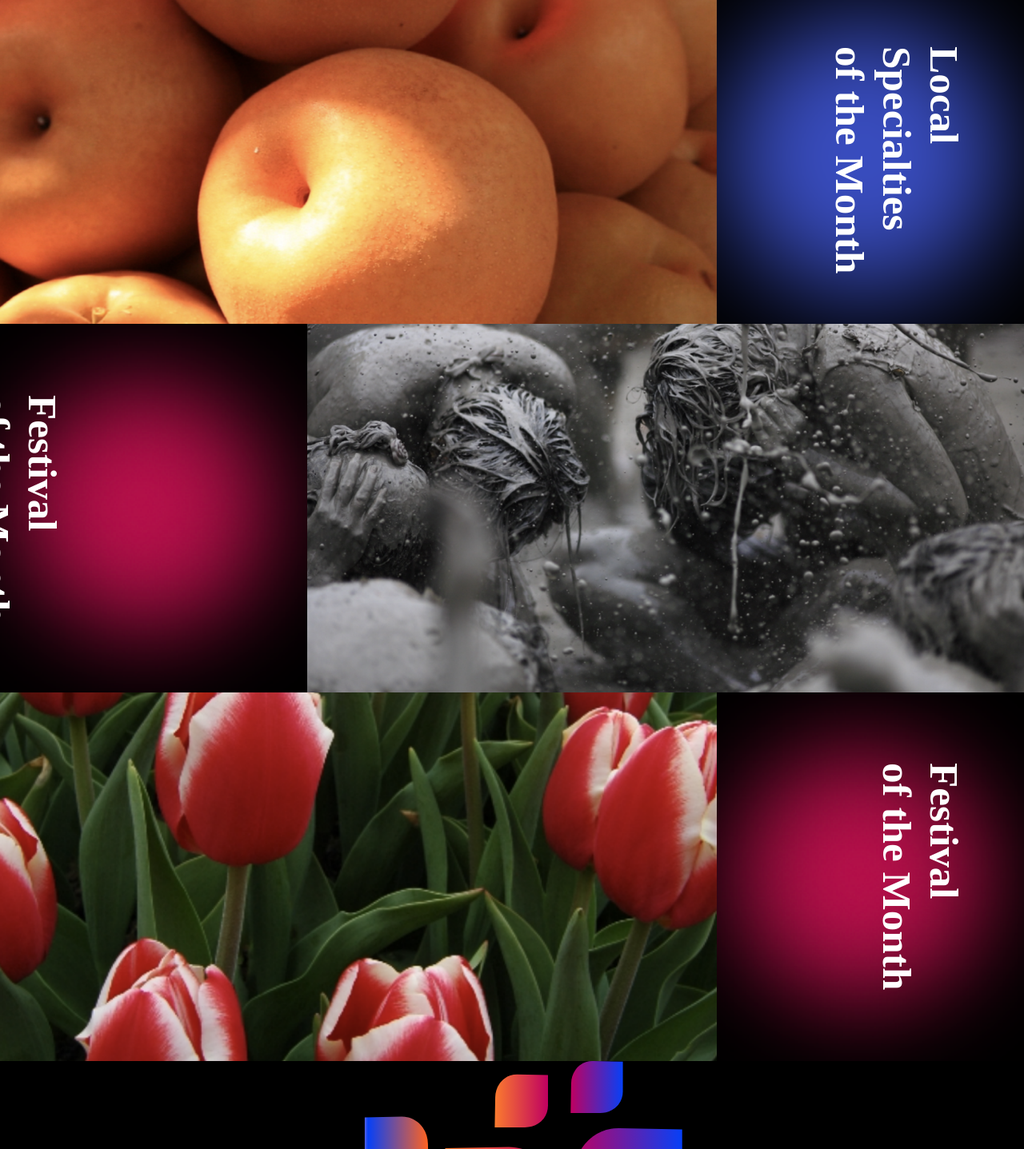
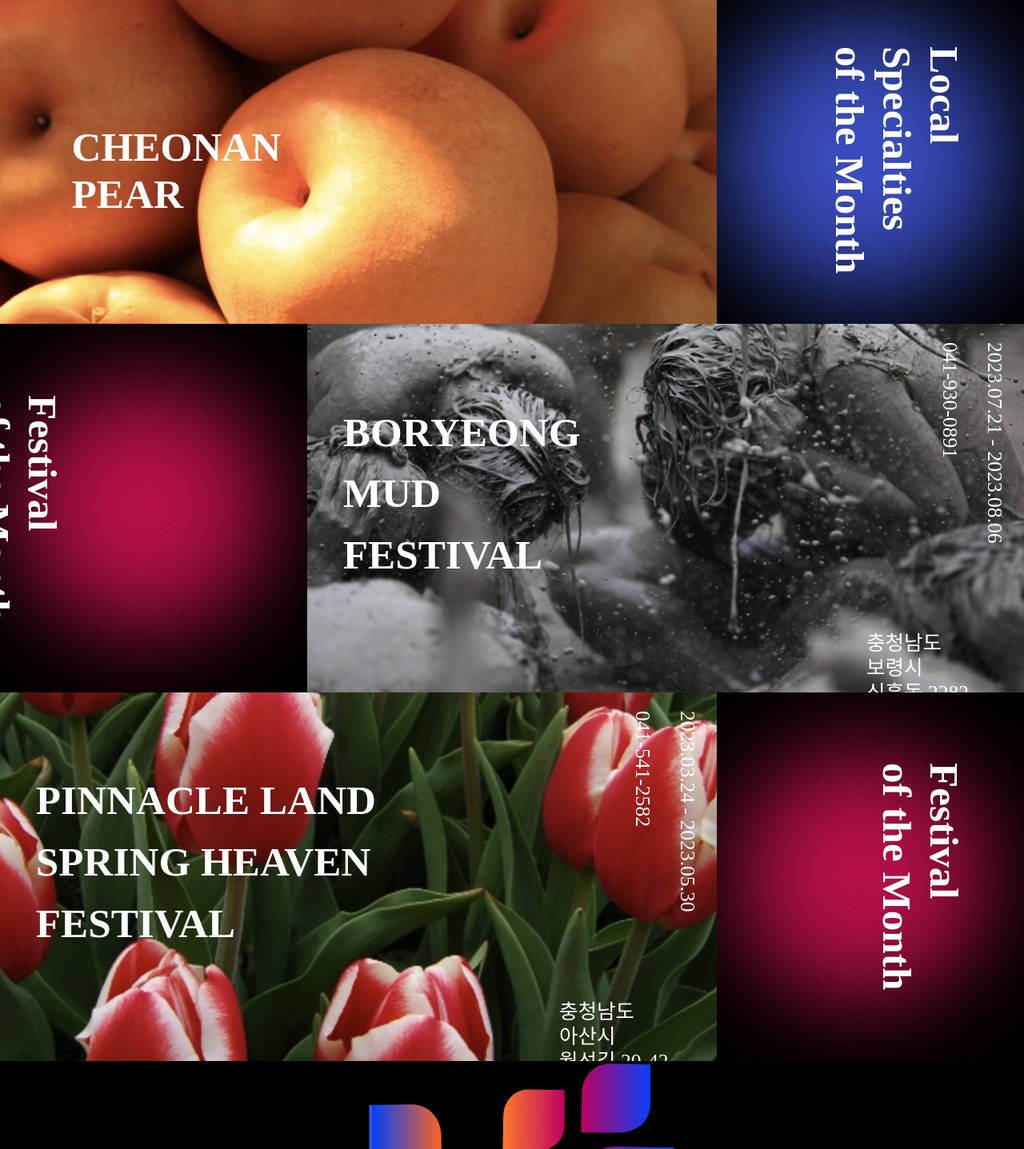
Before and after one commit to hin6150/ToyProject, a React (Create React App) app: page / in a window 1280 px wide. Shown: the part 1873-3310 px from the top of the page at 80% size. Built offline with nearby package versions, Linux system fonts and the light colour scheme; the HTML template or start-up script is replaced by a standard one.

Commit message:
프레임구조 최종본(#1)

```diff
--- a/src/Component/Boxs/Boxs.css
+++ b/src/Component/Boxs/Boxs.css
@@ -49,8 +49,6 @@
 .BoxTypeThree {
   position: relative;
   display: flex;
-  justify-content: center;
-  align-items: center;
   background-color: black;
 }
 .BoxTypeThree img {
@@ -64,8 +62,74 @@
   font-style: normal;
   font-weight: 700;
   font-size: 4vw;
+  bottom: 20%;
+  left: 10%;
 
   color: #ffffff;
+}
+
+.BoxTypeFour {
+  position: relative;
+  display: flex;
+  background-color: black;
+}
+.BoxTypeFour img {
+  width: 100%;
+  height: 100%;
+  object-fit: cover;
+}
+.BoxTypeFourTextOne {
+  position: absolute;
+  font-family: "Noto Sans KR";
+  font-style: normal;
+  font-weight: 700;
+  font-size: 4vw;
+
+  color: #ffffff;
+
+  top: 10%;
+  left: 5%;
+  line-height: 1.5;
+}
+
+.BoxTypeFourTextTwo {
+  position: absolute;
+  font-family: "Noto Sans KR";
+  font-style: normal;
+  font-weight: 100;
+  font-size: 2vw;
+
+  color: #ffffff;
+
+  top: 78%;
+  left: 78%;
+  line-height: 1.2;
+}
+
+.BoxTypeFourTextThree {
+  position: absolute;
+  font-family: "Noto Sans KR";
+  font-style: normal;
+  font-weight: 500;
+  font-size: 2vw;
+
+  color: #ffffff;
+
+  top: 5%;
+  left: 85%;
+  line-height: 1.2;
+  writing-mode: vertical-rl;
+}
+
+.BoxTypeFive {
+  position: relative;
+  display: flex;
+  background-color: black;
+}
+.BoxTypeFive img {
+  width: 100%;
+  height: 100%;
+  object-fit: cover;
 }
 
 .LastBox {
--- a/src/Component/Boxs/Boxs.js
+++ b/src/Component/Boxs/Boxs.js
@@ -21,15 +21,83 @@ export const BoxTypeTwo = (props) => {
   );
 };
 
-// export const BoxTypeThree = (props) => {
-//   return(
-//     <div class="BoxTypeThree" style={{ width: props.size, height: props.height }}/>
-//     <img src={`./img/${props.url}.png`} alt={props.url} />
-//     <div class="BoxTypeThreeText" style={{ right: props.right }}>
-//       {props.children}
-//     </div>
-//   );
-// };
+export const BoxTypeThree = (props) => {
+  return (
+    <div
+      class="BoxTypeThree"
+      style={{ width: props.size, height: props.height }}
+    >
+      <img src={`./img/${props.url}.png`} alt={props.url} />
+      <div class="BoxTypeThreeText">{props.children}</div>
+    </div>
+  );
+};
+
+export const BoxTypeFour = (props) => {
+  return (
+    <div
+      class="BoxTypeFour"
+      style={{ width: props.size, height: props.height }}
+    >
+      <img src={`./img/${props.url}.png`} alt={props.url} />
+      <div class="BoxTypeFourTextOne">
+        <p>
+          BORYEONG
+          <br />
+          MUD
+          <br />
+          FESTIVAL
+        </p>
+      </div>
+      <div class="BoxTypeFourTextTwo">
+        <p>
+          충청남도
+          <br />
+          보령시
+          <br />
+          신흥동 2282
+        </p>
+      </div>
+      <div class="BoxTypeFourTextThree">
+        <p>2023.07.21 - 2023.08.06</p>
+        <p>041-930-0891</p>
+      </div>
+    </div>
+  );
+};
+
+export const BoxTypeFive = (props) => {
+  return (
+    <div
+      class="BoxTypeFour"
+      style={{ width: props.size, height: props.height }}
+    >
+      <img src={`./img/${props.url}.png`} alt={props.url} />
+      <div class="BoxTypeFourTextOne">
+        <p>
+          PINNACLE LAND
+          <br />
+          SPRING HEAVEN
+          <br />
+          FESTIVAL
+        </p>
+      </div>
+      <div class="BoxTypeFourTextTwo">
+        <p>
+          충청남도
+          <br />
+          아산시
+          <br />
+          월선길 20-42
+        </p>
+      </div>
+      <div class="BoxTypeFourTextThree">
+        <p>2023.03.24 - 2023.05.30</p>
+        <p>041-541-2582</p>
+      </div>
+    </div>
+  );
+};
 
 export const LastBox = (props) => {
   return (
--- a/src/Component/SpecialBox/OutBox.css
+++ /dev/null
@@ -1,5 +0,0 @@
-.OutBox {
-  background-color: black;
-  width: 64vw;
-  height: 48vw;
-}
--- a/src/Component/SpecialBox/OutBox.js
+++ /dev/null
@@ -1,6 +0,0 @@
-import React from "react";
-import "./OutBox.css";
-
-export const OutBox = () => {
-  return <div class="OutBox"></div>;
-};
--- a/src/Pages/Main.js
+++ b/src/Pages/Main.js
@@ -1,8 +1,14 @@
 import React from "react";
 import { Banner } from "../Component/Banner/Banner";
 import Article from "../Component/Article/Article";
-import { Box, BoxTypeTwo } from "../Component/Boxs/Boxs";
-import { LastBox } from "../Component/Boxs/Boxs";
+import {
+  Box,
+  BoxTypeTwo,
+  BoxTypeThree,
+  BoxTypeFour,
+  LastBox,
+  BoxTypeFive,
+} from "../Component/Boxs/Boxs";
 import { SpecialBox } from "../Component/SpecialBox/SpecialBox";
 
 export const Main = () => {
@@ -54,7 +60,13 @@ export const Main = () => {
         </Box>
       </Article>
       <Article>
-        <Box size="70vw" url="배" height="32vw"></Box>
+        <BoxTypeThree size="70vw" url="배" height="32vw">
+          <p>
+            CHEONAN
+            <br />
+            PEAR
+          </p>
+        </BoxTypeThree>
         <BoxTypeTwo size="30vw" url="Rectangle 32" height="32vw" right="5%">
           <p>
             Local
@@ -73,10 +85,10 @@ export const Main = () => {
             of the Month
           </p>
         </BoxTypeTwo>
-        <Box size="70vw" url="boryeong" height="36vw"></Box>
+        <BoxTypeFour size="70vw" url="boryeong" height="36vw"></BoxTypeFour>
       </Article>
       <Article>
-        <Box size="70vw" url="festival" height="36vw"></Box>
+        <BoxTypeFive size="70vw" url="festival" height="36vw"></BoxTypeFive>
         <BoxTypeTwo size="30vw" url="pink22" height="36vw" right="5%">
           <p>
             Festival
@@ -86,7 +98,7 @@ export const Main = () => {
         </BoxTypeTwo>
       </Article>
       <Article>
-        <LastBox size="100%" url="tree" height="100vh"></LastBox>
+        <LastBox size="100%" url="tree1" height="100vh"></LastBox>
       </Article>
     </div>
   );
```
Also changed, not shown: public/img/tree.svg (deleted), public/img/tree1.svg (added).
